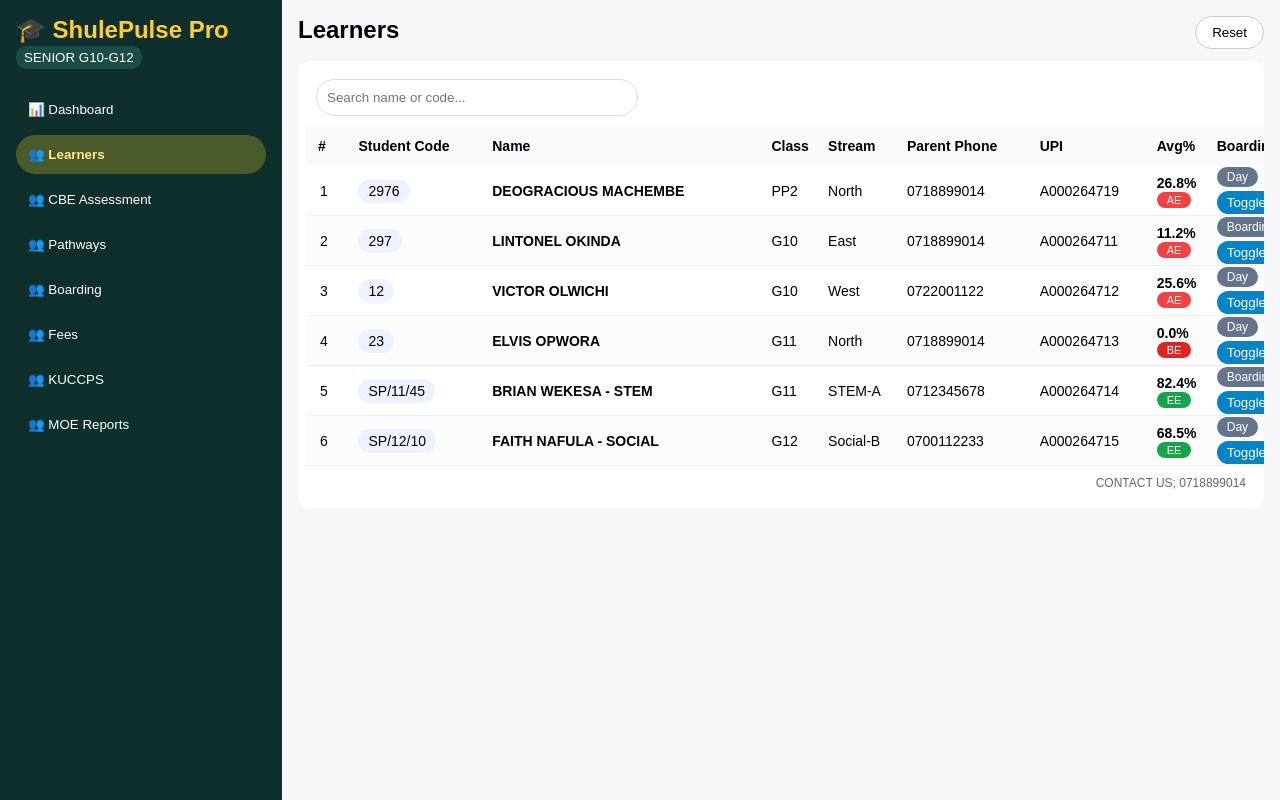
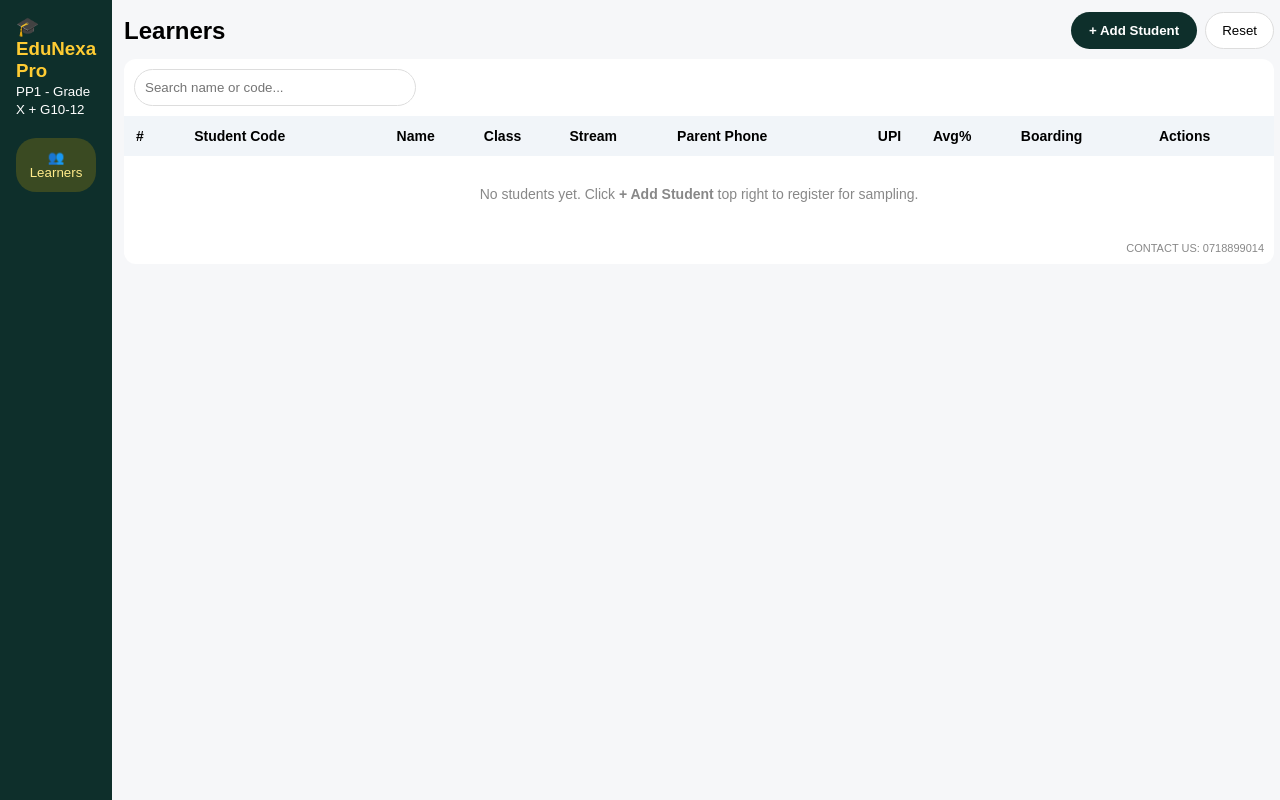
Before and after one commit to muhsinswaleh69-max/shulepulse-pro, a Next.js app: page / in a window 1280 px wide. Built offline with nearby package versions, Linux system fonts and the light colour scheme.

Commit message:
Update page.jsx

```diff
--- a/app/page.jsx
+++ b/app/page.jsx
@@ -1,60 +1,90 @@
 "use client"
 import { useState } from "react"
 
-const learners=[
- {code:"2976",name:"DEOGRACIOUS MACHEMBE",cls:"PP2",stream:"North",phone:"0718899014",upi:"A000264719",avg:26.8,board:"Day"},
- {code:"297",name:"LINTONEL OKINDA",cls:"G10",stream:"East",phone:"0718899014",upi:"A000264711",avg:11.2,board:"Boarding"},
- {code:"12",name:"VICTOR OLWICHI",cls:"G10",stream:"West",phone:"0722001122",upi:"A000264712",avg:25.6,board:"Day"},
- {code:"23",name:"ELVIS OPWORA",cls:"G11",stream:"North",phone:"0718899014",upi:"A000264713",avg:0,board:"Day"},
- {code:"SP/11/45",name:"BRIAN WEKESA - STEM",cls:"G11",stream:"STEM-A",phone:"0712345678",upi:"A000264714",avg:82.4,board:"Boarding"},
- {code:"SP/12/10",name:"FAITH NAFULA - SOCIAL",cls:"G12",stream:"Social-B",phone:"0700112233",upi:"A000264715",avg:68.5,board:"Day"},
-]
+export default function Page(){
+ const [learners,setLearners]=useState([])
+ const [q,setQ]=useState("")
+ const [showReg,setShowReg]=useState(false)
+ const [editIdx,setEditIdx]=useState(null)
+ const [form,setForm]=useState({code:"",name:"",cls:"G10",stream:"North",phone:"",upi:"",avg:"",board:"Day",gender:"Male"})
 
-export default function Page(){
- const [a,setA]=useState("Learners")
- const [q,setQ]=useState("")
- const f=learners.filter(l=>l.name.toLowerCase().includes(q.toLowerCase())||l.code.includes(q))
+ const openAdd=()=>{ setForm({code:"",name:"",cls:"G10",stream:"North",phone:"",upi:"A000"+Math.floor(1000000+Math.random()*9000000),avg:"",board:"Day",gender:"Male"}); setEditIdx(null); setShowReg(true) }
+ const save=()=>{
+  if(!form.code||!form.name) return alert("Code & Name required")
+  if(editIdx!==null){ const c=[...learners]; c[editIdx]=form; setLearners(c) }
+  else { setLearners([...learners,form]) }
+  setShowReg(false); setEditIdx(null)
+ }
+ const toggleBoard=(i)=>{ const c=[...learners]; c[i].board=c[i].board==="Day"?"Boarding":"Day"; setLearners(c) }
+ const del=(i)=>{ if(confirm("Delete?")) setLearners(learners.filter((_,x)=>x!==i)) }
+ const edit=(i)=>{ setForm(learners[i]); setEditIdx(i); setShowReg(true) }
+ const printOne=(l)=>{ const w=window.open(""); w.document.write(`<h2>Student Registration Slip</h2><p>Name: ${l.name}</p><p>Code: ${l.code}</p><p>Class: ${l.cls} Stream: ${l.stream}</p><p>Parent: ${l.phone}</p><p>UPI: ${l.upi}</p><p>Avg: ${l.avg}% Boarding: ${l.board}</p>`); w.print() }
+
+ const f=learners.filter(l=>l.name.toLowerCase().includes(q.toLowerCase())||l.code.toLowerCase().includes(q.toLowerCase()))
 
  return(
   <div style={{display:"flex",minHeight:"100vh",fontFamily:"sans-serif",background:"#f6f7f9"}}>
-   <div style={{width:"250px",background:"#0e2f2b",color:"#fff",padding:"16px"}}>
-    <h2 style={{margin:"0 0 4px",color:"#ffcc33"}}>🎓 ShulePulse Pro</h2>
-    <small style={{background:"#1a4d45",padding:"4px 8px",borderRadius:"10px"}}>SENIOR G10-G12</small>
-    <div style={{marginTop:"24px"}}>{["Dashboard","Learners","CBE Assessment","Pathways","Boarding","Fees","KUCCPS","MOE Reports"].map(m=><button key={m} onClick={()=>setA(m)} style={{display:"block",width:"100%",textAlign:"left",padding:"12px",margin:"6px 0",borderRadius:"20px",border:"none",background:a===m?"#4a5a2a":"transparent",color:a===m?"#ffeb8a":"#fff",cursor:"pointer",fontWeight:a===m?"bold":"normal"}}>{m==="Dashboard"?"📊":"👥"} {m}</button>)}</div>
+   <div style={{width:"240px",background:"#0e2f2b",color:"#fff",padding:"16px"}}>
+    <h3 style={{margin:0,color:"#ffcc33"}}>🎓 EduNexa Pro</h3><small>PP1 - Grade X + G10-12</small>
+    <div style={{marginTop:"20px"}}><button style={{width:"100%",padding:"12px",borderRadius:"20px",border:"none",background:"#3a4a22",color:"#ffeb8a"}}>👥 Learners</button></div>
    </div>
 
-   <div style={{flex:1,padding:"16px",overflowX:"auto"}}>
-    <div style={{display:"flex",justifyContent:"space-between",marginBottom:"12px"}}>
-     <h2 style={{margin:0}}>{a}</h2>
-     <button style={{padding:"8px 16px",borderRadius:"20px",border:"1px solid #ccc",background:"#fff"}}>Reset</button>
+   <div style={{flex:1,padding:"12px"}}>
+    <div style={{display:"flex",justifyContent:"space-between",alignItems:"center",marginBottom:"10px"}}>
+     <h2 style={{margin:0}}>Learners</h2>
+     <div style={{display:"flex",gap:"8px"}}>
+      <button onClick={openAdd} style={{background:"#0e2f2b",color:"#fff",border:"none",padding:"10px 18px",borderRadius:"20px",cursor:"pointer",fontWeight:"bold"}}>+ Add Student</button>
+      <button style={{padding:"10px 16px",borderRadius:"20px",border:"1px solid #ddd",background:"#fff"}}>Reset</button>
+     </div>
     </div>
 
-    {a==="Learners" && (
-     <div style={{background:"#fff",borderRadius:"12px",padding:"8px",overflowX:"auto"}}>
-      <input placeholder="Search name or code..." value={q} onChange={e=>setQ(e.target.value)} style={{padding:"10px",width:"300px",borderRadius:"20px",border:"1px solid #ddd",margin:"10px"}}/>
-      <table style={{width:"100%",minWidth:"1100px",borderCollapse:"collapse",fontSize:"14px"}}>
-       <thead><tr style={{background:"#f8fafc",textAlign:"left"}}><th style={{padding:"12px"}}>#</th><th>Student Code</th><th>Name</th><th>Class</th><th>Stream</th><th>Parent Phone</th><th>UPI</th><th>Avg%</th><th>Boarding</th><th>Actions</th></tr></thead>
-       <tbody>
-        {f.map((l,i)=><tr key={l.code} style={{borderBottom:"1px solid #eee",background:i%2===1?"#fcfcfc":"#fff"}}>
-         <td style={{padding:"14px"}}>{i+1}</td>
-         <td><span style={{background:"#eef2ff",padding:"4px 10px",borderRadius:"12px"}}>{l.code}</span></td>
-         <td style={{fontWeight:"bold"}}>{l.name}</td>
-         <td>{l.cls}</td>
-         <td>{l.stream}</td>
-         <td>{l.phone}</td>
-         <td>{l.upi}</td>
-         <td><div style={{fontWeight:"bold"}}>{l.avg.toFixed(1)}%</div><span style={{background:l.avg>=50?"#16a34a":l.avg>0?"#ef4444":"#dc2626",color:"#fff",padding:"2px 10px",borderRadius:"10px",fontSize:"11px"}}>{l.avg>=50?"EE":l.avg>=40?"ME":l.avg>0?"AE":"BE"}</span></td>
-         <td><div style={{background:"#64748b",color:"#fff",padding:"3px 10px",borderRadius:"12px",width:"fit-content",fontSize:"12px"}}>{l.board}</div><button style={{background:"#0284c7",color:"#fff",border:"none",padding:"4px 10px",borderRadius:"12px",marginTop:"4px",cursor:"pointer"}}>Toggle</button></td>
-         <td>✏️ 🖨️ 🗑️</td>
-        </tr>)}
-       </tbody>
-      </table>
-      <div style={{padding:"10px",fontSize:"12px",color:"#666",textAlign:"right"}}>CONTACT US; 0718899014</div>
+    {/* REGISTRATION MODAL */}
+    {showReg && (
+     <div style={{position:"fixed",inset:0,background:"rgba(0,0,0,0.5)",display:"flex",justifyContent:"center",alignItems:"center",zIndex:50}}>
+      <div style={{background:"#fff",padding:"20px",borderRadius:"16px",width:"90%",maxWidth:"500px",maxHeight:"90vh",overflowY:"auto"}}>
+       <h3>{editIdx!==null?"Edit Student":"Student Registration"}</h3>
+       <div style={{display:"grid",gap:"10px"}}>
+        <input placeholder="Student Code *" value={form.code} onChange={e=>setForm({...form,code:e.target.value})} style={{padding:"10px",borderRadius:"8px",border:"1px solid #ccc"}}/>
+        <input placeholder="Full Name *" value={form.name} onChange={e=>setForm({...form,name:e.target.value})} style={{padding:"10px",borderRadius:"8px",border:"1px solid #ccc"}}/>
+        <div style={{display:"flex",gap:"8px"}}>
+         <select value={form.cls} onChange={e=>setForm({...form,cls:e.target.value})} style={{flex:1,padding:"10px",borderRadius:"8px"}}><option>PP1</option><option>PP2</option><option>Grade 1</option><option>Grade 9</option><option>Grade X</option><option>G10</option><option>G11</option><option>G12</option></select>
+         <select value={form.gender} onChange={e=>setForm({...form,gender:e.target.value})} style={{flex:1,padding:"10px",borderRadius:"8px"}}><option>Male</option><option>Female</option></select>
+        </div>
+        <div style={{display:"flex",gap:"8px"}}>
+         <input placeholder="Stream (North/East)" value={form.stream} onChange={e=>setForm({...form,stream:e.target.value})} style={{flex:1,padding:"10px",borderRadius:"8px",border:"1px solid #ccc"}}/>
+         <select value={form.board} onChange={e=>setForm({...form,board:e.target.value})} style={{flex:1,padding:"10px",borderRadius:"8px"}}><option>Day</option><option>Boarding</option></select>
+        </div>
+        <input placeholder="Parent Phone 07xx" value={form.phone} onChange={e=>setForm({...form,phone:e.target.value})} style={{padding:"10px",borderRadius:"8px",border:"1px solid #ccc"}}/>
+        <input placeholder="UPI (auto)" value={form.upi} onChange={e=>setForm({...form,upi:e.target.value})} style={{padding:"10px",borderRadius:"8px",border:"1px solid #ccc"}}/>
+        <input placeholder="Avg % (e.g 26.8)" type="number" value={form.avg} onChange={e=>setForm({...form,avg:e.target.value})} style={{padding:"10px",borderRadius:"8px",border:"1px solid #ccc"}}/>
+        <div style={{display:"flex",gap:"10px",marginTop:"10px"}}>
+         <button onClick={save} style={{flex:1,background:"#0e2f2b",color:"#fff",border:"none",padding:"12px",borderRadius:"10px",cursor:"pointer",fontWeight:"bold"}}>{editIdx!==null?"Update Learner":"Register Student"}</button>
+         <button onClick={()=>setShowReg(false)} style={{flex:1,padding:"12px",borderRadius:"10px",border:"1px solid #ccc",background:"#fff"}}>Cancel</button>
+        </div>
+       </div>
+      </div>
      </div>
     )}
 
-    {a==="Dashboard" && <div style={{background:"#fff",padding:"20px",borderRadius:"12px"}}><h3>Dashboard</h3><p>486 Learners | G10 182 G11 165 G12 139</p><p>Click Learners to see FULL details table like EduNexa Pro</p></div>}
-    {a!=="Learners" && a!=="Dashboard" && <div style={{background:"#fff",padding:"20px",borderRadius:"12px"}}>{a} module - ready to customize</div>}
+    <div style={{background:"#fff",borderRadius:"12px",overflowX:"auto"}}>
+     <input placeholder="Search name or code..." value={q} onChange={e=>setQ(e.target.value)} style={{margin:"10px",padding:"10px",width:"260px",borderRadius:"20px",border:"1px solid #ddd"}}/>
+     <table style={{width:"100%",minWidth:"1150px",borderCollapse:"collapse",fontSize:"14px"}}>
+      <thead><tr style={{background:"#f1f5f9",textAlign:"left"}}><th style={{padding:"12px"}}>#</th><th>Student Code</th><th>Name</th><th>Class</th><th>Stream</th><th>Parent Phone</th><th>UPI</th><th>Avg%</th><th>Boarding</th><th>Actions</th></tr></thead>
+      <tbody>
+       {f.length===0 && <tr><td colSpan={10} style={{padding:"30px",textAlign:"center",color:"#888"}}>No students yet. Click <b>+ Add Student</b> top right to register for sampling.</td></tr>}
+       {f.map((l,i)=><tr key={i} style={{borderBottom:"1px solid #eee"}}>
+        <td style={{padding:"12px"}}>{i+1}</td>
+        <td><span style={{background:"#eef2ff",padding:"4px 10px",borderRadius:"12px"}}>{l.code}</span></td>
+        <td style={{fontWeight:"bold"}}>{l.name}</td>
+        <td>{l.cls}</td><td>{l.stream}</td><td>{l.phone}</td><td>{l.upi}</td>
+        <td><b>{l.avg||0}%</b><br/><span style={{background:Number(l.avg)>=50?"#16a34a":Number(l.avg)>=20?"#ef4444":"#b91c1c",color:"#fff",padding:"2px 8px",borderRadius:"8px",fontSize:"11px"}}>{Number(l.avg)>=50?"EE":Number(l.avg)>=30?"ME":Number(l.avg)>0?"AE":"BE"}</span></td>
+        <td><div style={{background:"#64748b",color:"#fff",padding:"3px 10px",borderRadius:"12px",fontSize:"12px",width:"fit-content"}}>{l.board}</div><button onClick={()=>toggleBoard(i)} style={{background:"#0284c7",color:"#fff",border:"none",padding:"4px 10px",borderRadius:"12px",marginTop:"4px",cursor:"pointer"}}>Toggle</button></td>
+        <td><button onClick={()=>edit(i)} title="Edit" style={{border:"none",background:"transparent",cursor:"pointer",fontSize:"16px"}}>✏️</button> <button onClick={()=>printOne(l)} title="Print" style={{border:"none",background:"transparent",cursor:"pointer",fontSize:"16px"}}>🖨️</button> <button onClick={()=>del(i)} title="Delete" style={{border:"none",background:"transparent",cursor:"pointer",fontSize:"16px"}}>🗑️</button></td>
+       </tr>)}
+      </tbody>
+     </table>
+     <div style={{padding:"10px",textAlign:"right",fontSize:"11px",color:"#888"}}>CONTACT US: 0718899014</div>
+    </div>
    </div>
   </div>
  )
```
